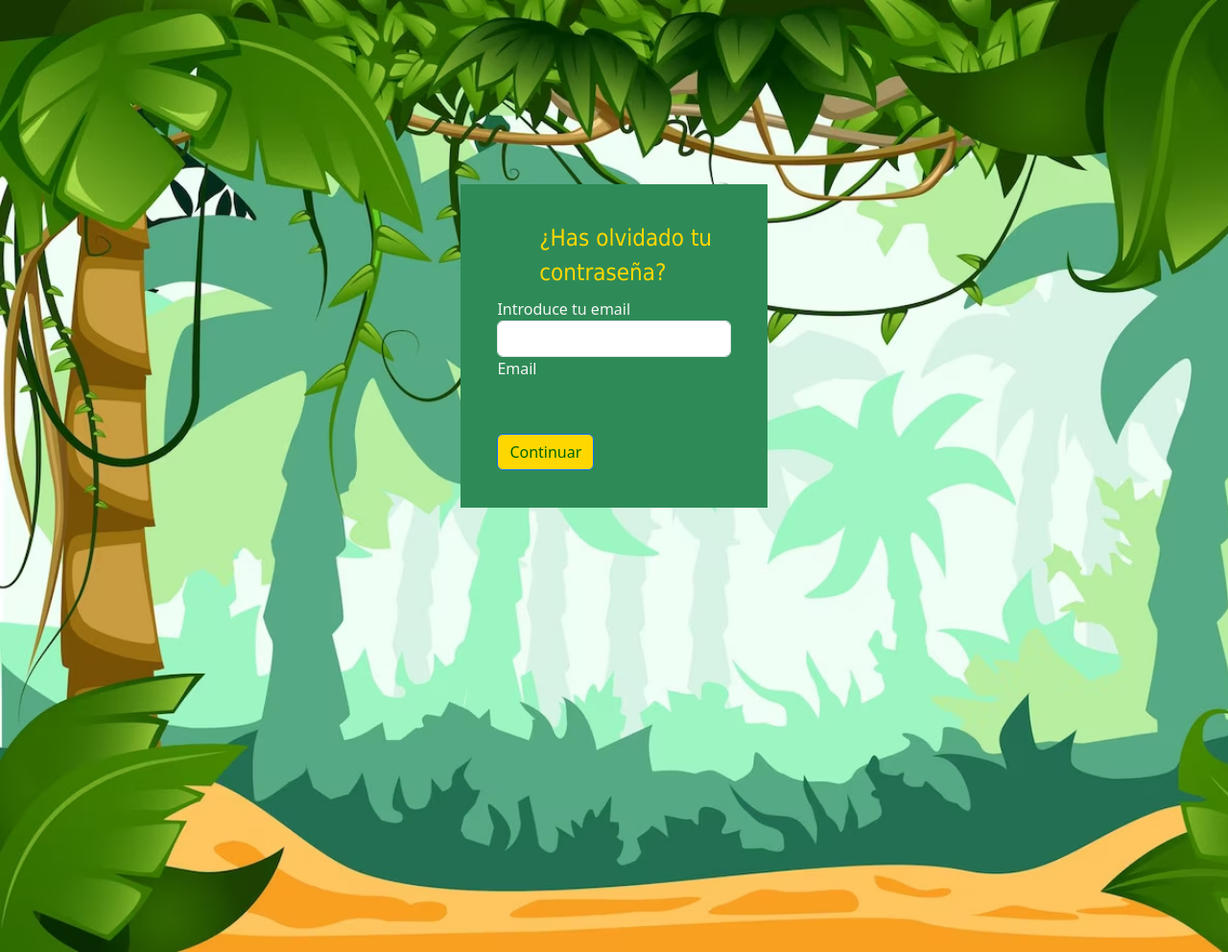
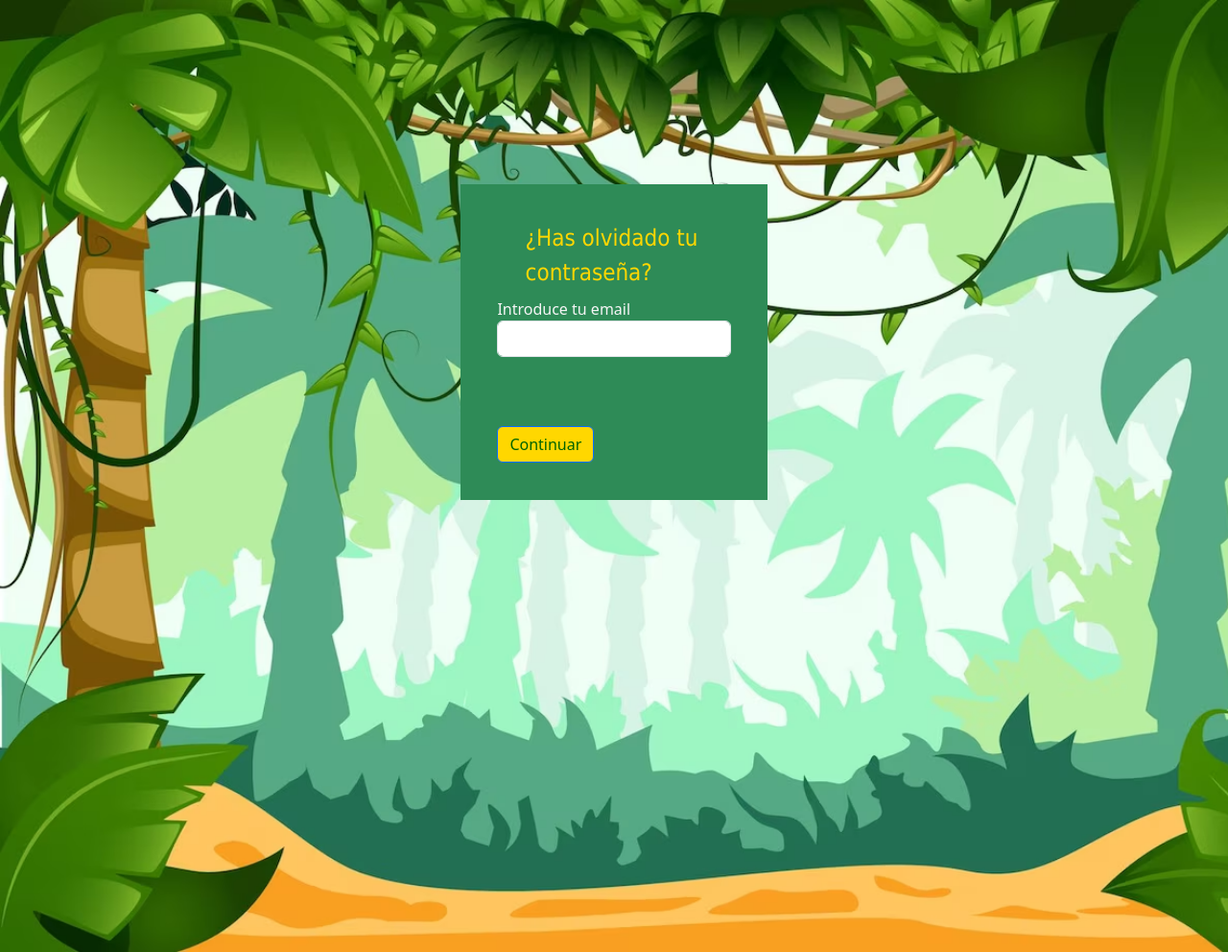
Before and after one commit to anlopate/DisInterfaces, a plain HTML site: page forgot.html in a window 1280 px wide. Shown: the whole page at 96% size. Drawn offline with nearby package versions, Linux system fonts and the light colour scheme.

Commit message:
actualización 3

```diff
--- a/forgot.html
+++ b/forgot.html
@@ -15,7 +15,7 @@
                 <!-- Email input -->
                 <div class="form-outline mb-4">
                 <input type="email" id="form1Example1" class="form-control" required/>
-                <label class="form-label" for="form1Example1">Email</label>
+                <label class="form-label" for="form1Example1"></label>
                 </div>
 
 
--- a/login.css
+++ b/login.css
@@ -16,7 +16,7 @@ body{
 {
     font-family: Tahoma;
     color: gold;
-    padding-left: 18%;
+    padding-left: 12%;
 
 }
 
```
Also changed, not shown: login.html (+1 -1 lines).
